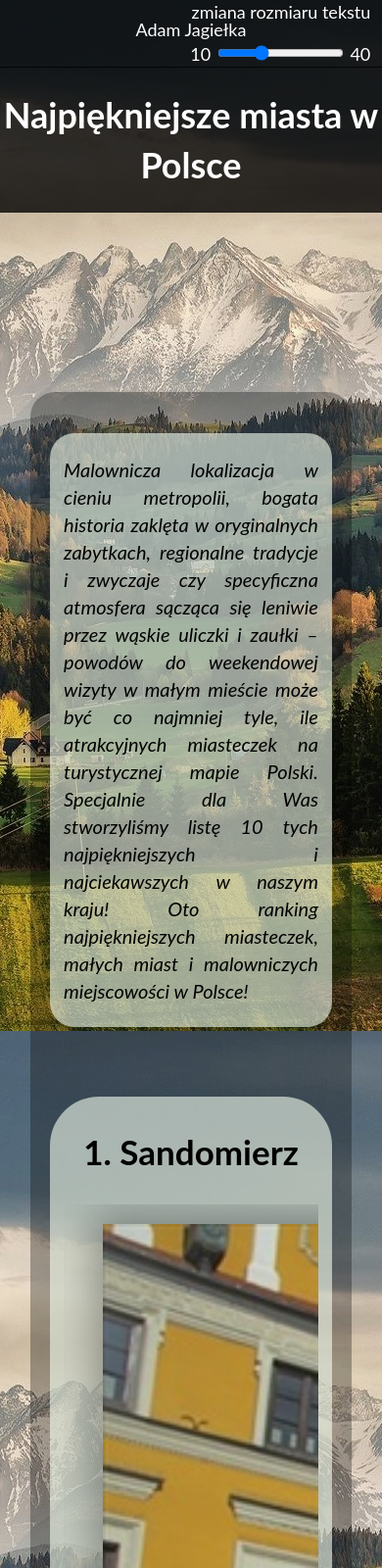
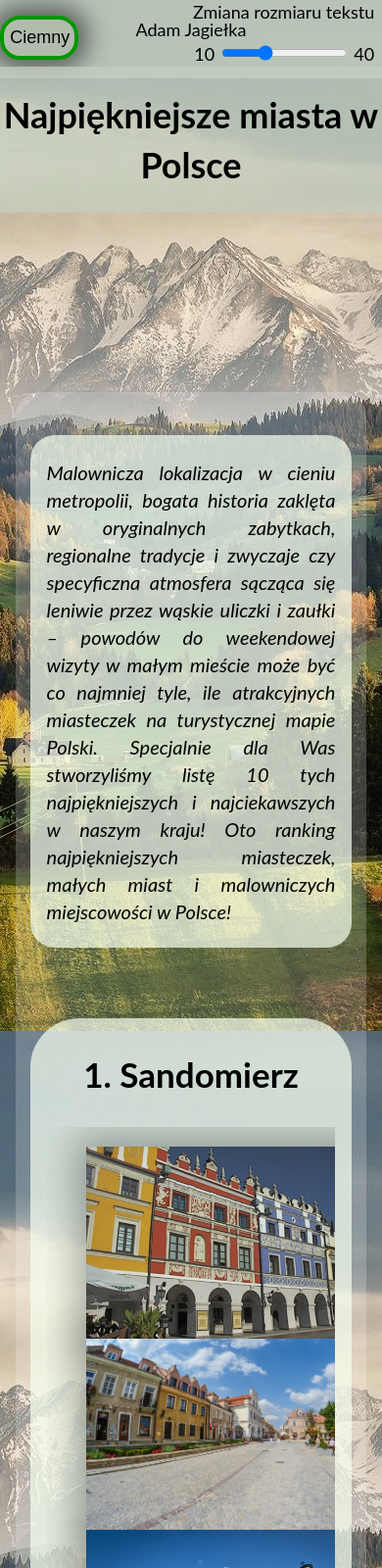
Before and after one commit to adamjagielka/najpiekniejszepolskiemiasta, a website: page index.html in a window 390 px wide. Shown: the top 1600 px of the page at 98% size. Drawn offline with Linux system fonts and the light colour scheme.

Commit message:
Add files via upload
compactible with mobile devices and dark theme

```diff
--- /dev/null
+++ b/dark.css
@@ -0,0 +1,74 @@
+#header1 {
+	color: white;
+	background: rgba(0, 0, 0, 0.2);
+}
+
+#menu {
+	color: white;
+	background: rgba(0, 0, 0, 0.9);
+}
+
+#themee {
+	color: #181a1b;
+	background-color: #f2f2f2;
+}
+
+#header {
+	color: white;
+	background: rgba(0, 0, 0, 0.9);
+}
+
+#descryption {
+	background: rgba(0, 0, 0, 0.6);
+}
+
+#ranking {
+	background: rgba(0, 0, 0, 0.3);
+	color: lightgray;
+}
+
+.rank {
+	background: rgba(0, 0, 0, 0.6);
+}
+
+body {
+	background-image: url('panorama2dark.jpg');
+}
+
+footer {
+	color: white;
+	background: rgba(0, 0, 0, 0.8);
+}
+
+a {
+	color: darkgreen;
+}
+
+.accordian li {
+	-webkit-box-shadow: 0 0 35px 10px rgba(255, 255, 255, 0.2);
+	-moz-box-shadow: 0 0 35px 10px rgba(255, 255, 255, 0.2);
+	box-shadow: 0 0 35px 10px rgba(255, 255, 255, 0.2);
+}
+
+button {
+	background-color: darkgreen;
+	color: #fff;
+	border: 0.25rem solid darkgreen;
+	-webkit-box-shadow: 0 0 25px 10px rgba(0, 0, 0, 0.5);
+	-moz-box-shadow: 0 0 25px 10px rgba(0, 0, 0, 0.5);
+	box-shadow: 0 0 25px 10px rgba(0, 0, 0, 0.5);
+}
+
+button:hover {
+	color: darkgreen;
+}
+
+button::after {
+	background: lightgray;
+	color: darkgreen;
+}
+
+#switch {
+	color: white;
+	background-color: black;
+}
--- a/index.html
+++ b/index.html
@@ -8,53 +8,47 @@
 	<meta name="viewport" content="width=device-width, initial-scale=1">
 	<title>Najpiękniejsze miasta w Polsce</title>
 	<base target="_blank">
+	<link rel="shortcut icon" href="favicon.ico" type="image/x-icon">
+	<link rel="icon" href="favicon.ico" type="image/x-icon">
 
-	<link rel="shortcut icon" href="favicon.ico" type="image/x-icon">
-<link rel="icon" href="favicon.ico" type="image/x-icon">
 
 	<style>
-		#all {}
-
-
-
-
-		#header1 {
-			font-size: 35px;
-			padding-left: 300px;
-			padding-right: 300px;
-			margin-left: 100px;
-			margin-right: 100px;
-			margin-top: 20px;
-			margin-bottom: 20px;
-			padding-top: 10px;
-			padding-bottom: 10px;
-			color: white;
-			background: rgba(0, 0, 0, 0.2);
-		}
-
 		#menu {
 			position: fixed;
 			text-align: center;
 			font-size: 18px;
-			color: white;
-			background: rgba(0, 0, 0, 0.8);
 			margin-top: -400px;
 			width: 100%;
+			height: 80px;
+		}
+
+		#author {
+			text-align: center;
+		}
+
+		#themee {
+			position: absolute;
+			border-radius: 50px;
+			width: 10%;
+			align-items: left;
+			justify-content: space-between;
+			cursor: pointer;
+			transition: all .6s ease-in;
+			margin-top: -45px;
+			min-width: 80px;
 		}
 
 		#size {
+			margin-right: 2%;
+			position: static;
 			text-align: right;
-			color: white;
 			margin-top: -61px;
-			margin-right: 3%;
 		}
 
 		#header {
 			position: absolute;
 			text-align: center;
 			font-size: 18px;
-			color: white;
-			background: rgba(0, 0, 0, 0.8);
 			margin-top: -332px;
 			width: 100%;
 		}
@@ -66,36 +60,30 @@
 			padding-right: 5%;
 			padding-bottom: 1%;
 			padding-top: 1%;
-			background: rgba(245, 255, 240, 0.6);
 			font-style: italic;
 			text-align: justify;
 		}
 
 		#ranking {
 			border-radius: 25px;
-			padding-left: 5%;
-			padding-right: 5%;
-			padding-bottom: 5%;
-			margin-left: 8%;
-			margin-right: 8%;
+			padding-left: 4%;
+			padding-right: 4%;
+			padding-bottom: 4%;
+			margin-left: 4%;
+			margin-right: 4%;
 			margin-top: 400px;
-			margin-bottom: 5%;
-			background: rgba(0, 0, 0, 0.3);
+			margin-bottom: 4%;
+			background: rgba(255, 255, 255, 0.2);
 			font-size: 20px;
-
 		}
-
 
 		.rank {
 			margin-top: 5%;
-			background: rgba(245, 255, 240, 0.6);
 			padding-left: 5%;
 			padding-right: 5%;
 			padding-bottom: 5%;
 			padding-top: 1%;
 			border-radius: 50px;
-
-
 		}
 
 		.advert {
@@ -106,7 +94,6 @@
 		body {
 			font-family: "Lato";
 			line-height: 1.4;
-			background-image: url('panorama2.jpg');
 			background-position-y: -100px;
 			background-position-x: center;
 			margin: 0px;
@@ -114,8 +101,6 @@
 		}
 
 		footer {
-			color: white;
-			background: rgba(0, 0, 0, 0.8);
 			padding-left: 100px;
 			padding-right: 100px;
 			padding-top: 10px;
@@ -128,7 +113,6 @@
 
 
 		article {
-
 			text-align: justify;
 		}
 
@@ -139,18 +123,9 @@
 		}
 
 		img {
-
 			width: 100%;
 			height: auto;
-
 		}
-
-		a {
-			color: darkgreen;
-
-		}
-
-
 
 		#textSize {
 			width: 80px;
@@ -158,46 +133,50 @@
 
 		.accordian {
 			width: 100%;
-			height: 700px;
+
 			overflow: hidden;
 			margin: auto;
+
+
+	  object-fit: cover;
 
 		}
 
 
-		.accordian ul {
+		.accordianul {
+			height: 550px;
 			width: 100%;
-			height: 700px;
+
+
+	  object-fit: cover;
 		}
 
 		.accordian li {
-
-
 			display: block;
 			list-style-position: inside;
-			width: 1362px;
+
 			/* poczatkowa wilekosc obrazka*/
-
-
-
-			-webkit-box-shadow: 0 0 35px 10px rgba(0, 0, 0, 0.3);
-			-moz-box-shadow: 0 0 35px 10px rgba(0, 0, 0, 0.3);
-			box-shadow: 0 0 35px 10px rgba(0, 0, 0, 0.3);
-
-
 			-webkit-transition: all 0.5s;
 			-moz-transition: all 0.5s;
 			transition: all 0.5s;
+			width: 100%;
+
+        object-fit: cover;
 		}
 
 
 		.accordian ul:hover li {
 			width: 100px;
+			width: 8%;
+
+	  object-fit: cover;
 		}
 
 		/*miniaturki*/
 		.accordian ul li:hover {
-			width: 700px;
+			width: 50%;
+
+	  object-fit: cover;
 		}
 
 		/*  wielkosc po powiększeniu*/
@@ -207,22 +186,21 @@
 			display: block;
 		}
 
-		.image_title {
-			/*	background: rgba(0, 0, 0, 0);
+	/*	.image_title {
+				background: rgba(0, 0, 0, 0);
 				position: relative;
 				left: 0; bottom: 0;
 				width: 800px;
-				*/
 
 		}
 
 		.image_title a {
-			/*	display: block;
+				display: block;
 				color: #fff;
 				text-decoration: none;
 
-				font-size: 16px;*/
-		}
+				font-size: 16px;
+		}*/
 
 		button[class^="grow"]::after {
 			transition: all 0.3s ease;
@@ -248,27 +226,20 @@
 
 
 			font-size: 1em;
-			background-color: green;
-			color: #fff;
-			border: 0.25rem solid green;
+			;
 			padding: 0.85em 0.75em;
 			z-index: 1;
 			overflow: hidden;
-			-webkit-box-shadow: 0 0 25px 10px rgba(0, 0, 0, 0.5);
-			-moz-box-shadow: 0 0 25px 10px rgba(0, 0, 0, 0.5);
-			box-shadow: 0 0 25px 10px rgba(0, 0, 0, 0.5);
 			cursor: pointer;
 			border-radius: 20px;
 		}
 
 		button:hover {
-			color: green;
 			position: relative;
 		}
 
 		button::after {
 			content: "";
-			background: #ecf0f1;
 			position: absolute;
 			z-index: -1;
 			padding: 0.85em 0.75em;
@@ -280,19 +251,31 @@
 			text-align: right;
 
 		}
+
+		#switch {
+			padding: 0.45em 0.35em;
+			width: 100%;
+		}
 	</style>
-
-
 
 </head>
 
 <body>
 
+	<div id="menu">
+		<div id="author">
+			<p>Adam Jagiełka</p>
+		</div>
 
-	<div id="menu">
-		<p>Adam Jagiełka</p>
+		<div id="themee">
+			<link rel="stylesheet" href="light.css" id="theme">
+			<button id="switch" class="grow_box"> Ciemny </button>
+		</div>
+
+
+
 		<div id="size">
-			<p>zmiana rozmiaru tekstu</p>
+			<p>Zmiana rozmiaru tekstu</p>
 			<span> 10</span>
 			<input type="range" min="10" max="40" value="20" id="textSizeSlider">
 			<span> 40</span>
@@ -323,7 +306,7 @@
 			<article>
 				<h2>1. Sandomierz</h2>
 				<div class="accordian">
-					<ul>
+					<ul class="accordianul">
 						<li>
 							<div class="image_title">
 								<a></a>
@@ -376,8 +359,6 @@
 				</p>
 			</article>
 
-
-
 			<div class="przycisk">
 				<a
 					href="https://travelist.pl/search/channel:c13/dates:/price:0,1000/sortType:/tags:city370/rooms:[2,[]]/page:1?MWID=TRA_PL_MAG_TRA_0000_NON_0000_ART_RAN_0_M12 _PHOT_CHN_20201113_13-11-20&noleadrequired=on#query=sandomierz">
@@ -393,7 +374,7 @@
 				<h2>2. Kraków</h2>
 
 				<div class="accordian">
-					<ul>
+					<ul class="accordianul">
 						<li>
 							<div class="image_title">
 								<a></a>
@@ -458,7 +439,7 @@
 			<article>
 				<h2>3. Zamość</h2>
 				<div class="accordian">
-					<ul>
+					<ul class="accordianul">
 						<li>
 							<div class="image_title">
 								<a></a>
@@ -518,15 +499,13 @@
 				</a>
 			</div>
 
-
-
 		</div>
 
 		<div id="four" class="rank">
 			<article>
 				<h2>4. Łódź</h2>
 				<div class="accordian">
-					<ul>
+					<ul class="accordianul">
 						<li>
 							<div class="image_title">
 								<a></a>
@@ -592,15 +571,13 @@
 				</a>
 			</div>
 
-
-
 		</div>
 
 		<div id="five" class="rank">
 			<article>
 				<h2>5. Gdańsk</h2>
 				<div class="accordian">
-					<ul>
+					<ul class="accordianul">
 						<li>
 							<div class="image_title">
 								<a></a>
@@ -657,15 +634,13 @@
 				</a>
 			</div>
 
-
-
 		</div>
 
 		<div id="six" class="rank">
 			<article>
 				<h2>6. Sopot</h2>
 				<div class="accordian">
-					<ul>
+					<ul class="accordianul">
 						<li>
 							<div class="image_title">
 								<a></a>
@@ -723,15 +698,13 @@
 				</a>
 			</div>
 
-
-
 		</div>
 
 		<div id="seven" class="rank">
 			<article>
 				<h2>7. Gdynia</h2>
 				<div class="accordian">
-					<ul>
+					<ul class="accordianul">
 						<li>
 							<div class="image_title">
 								<a></a>
@@ -792,15 +765,13 @@
 				</a>
 			</div>
 
-
-
 		</div>
 
 		<div id="eight" class="rank">
 			<article>
 				<h2>8. Wrocław</h2>
 				<div class="accordian">
-					<ul>
+					<ul class="accordianul">
 						<li>
 							<div class="image_title">
 								<a></a>
@@ -859,15 +830,13 @@
 				</a>
 			</div>
 
-
-
 		</div>
 
 		<div id="nine" class="rank">
 			<article>
 				<h2>9. Warszawa</h2>
 				<div class="accordian">
-					<ul>
+					<ul class="accordianul">
 						<li>
 							<div class="image_title">
 								<a></a>
@@ -925,15 +894,13 @@
 				</a>
 			</div>
 
-
-
 		</div>
 
 		<div id="ten" class="rank">
 			<article>
 				<h2>10. Bydgoszcz</h2>
 				<div class="accordian">
-					<ul>
+					<ul class="accordianul">
 						<li>
 							<div class="image_title">
 								<a></a>
@@ -988,8 +955,6 @@
 				</a>
 			</div>
 
-
-
 		</div>
 
 	</div>
@@ -1009,6 +974,40 @@
 			text.style.fontSize = this.value + "px";
 		}
 
+		var dark = true;
+
+		document.getElementById('switch').onclick = function () {
+
+			if (dark == false) {
+				document.getElementById('theme').href = "light.css";
+				dark = true;
+				document.getElementById('switch').innerHTML = "Ciemny";
+			}
+			else {
+				document.getElementById('theme').href = "dark.css";
+				dark = false;
+				document.getElementById('switch').innerHTML = "Jasny";
+			}
+			console.log(document.getElementById('switch').value);
+		};
+
+		onresize = function()
+
+		{
+		var x=0;
+
+		while ( x<=10)
+		{
+
+		document.getElementsByClassName('accordianul')[x].style.width = window.screen.width *7/8 + "px";
+		document.getElementsByClassName('accordianul')[x].style.height = (window.screen.width*40)/100 + "px";
+		x++;
+		if(x>=10)
+		{
+			break;
+		}
+	}
+}
 	</script>
 
 </body>
--- /dev/null
+++ b/light.css
@@ -0,0 +1,70 @@
+
+#menu {
+	color: black;
+	background-color: rgba(195, 205, 190, 0.9);
+}
+
+#themee {
+	color: #181a1b;
+	background-color: rgba(195, 205, 190, 0.8);
+}
+
+#header {
+	color: black;
+	background-color: rgba(195, 205, 190, 0.8);
+}
+
+#descryption {
+	background: rgba(245, 255, 240, 0.7);
+}
+
+#ranking {
+	background: rgba(255, 255, 255, 0.2);
+	color: black;
+}
+
+.rank {
+	background: rgba(245, 255, 240, 0.7);
+}
+
+body {
+	background-image: url('panorama2.jpg');
+}
+
+footer {
+	color: black;
+	background-color: rgba(195, 205, 190, 0.8);
+}
+
+a {
+	color: green;
+}
+
+.accordian li {
+	-webkit-box-shadow: 0 0 35px 10px rgba(0, 0, 0, 0.3);
+	-moz-box-shadow: 0 0 35px 10px rgba(0, 0, 0, 0.3);
+	box-shadow: 0 0 35px 10px rgba(0, 0, 0, 0.3);
+}
+
+button {
+	background-color: rgb(0, 150, 0);
+	color: #fff;
+	border: 0.25rem solid rgb(0, 150, 0);
+	-webkit-box-shadow: 0 0 25px 10px rgba(0, 0, 0, 0.5);
+	-moz-box-shadow: 0 0 25px 10px rgba(0, 0, 0, 0.5);
+	box-shadow: 0 0 25px 10px rgba(0, 0, 0, 0.5);
+}
+
+button:hover {
+	color: rgb(0, 150, 0);
+}
+
+button::after {
+	background: darkgray;
+	color: rgb(0, 150, 0);
+}
+
+#switch {
+	color: black;
+	background: rgba(175, 185, 170, 0.8);
+}
--- a/package.json
+++ b/package.json
@@ -5,7 +5,7 @@
     "start": "node serwer.js"
   },
   "dependencies": {
-   "express" : "4.17.1"
+    "express": "4.17.1"
   },
   "author": "Adam Jagielka",
   "license": "ISC"
```
Also changed, not shown: OIP.jpg (added), panorama2dark.jpg (added), 1 other file.
